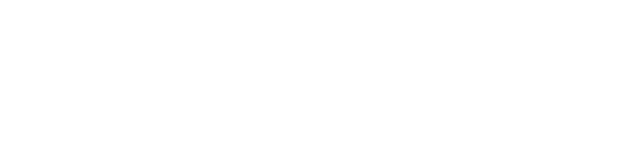
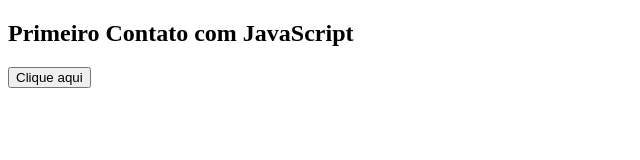
Before and after one commit to carloselima37-dot/Atividade11, a plain HTML site: page Index.html in a window 1280 px wide. Shown: the whole page, without its empty margins (0-640 px from the left). Drawn offline with Linux system fonts and the light colour scheme.

Commit message:
Atividade11

```diff
--- a/Index.html
+++ b/Index.html
@@ -7,6 +7,10 @@
 </head>
 <body>
 
+    <h2>Primeiro Contato com JavaScript</h2>
+
+    <button onclick="boasVindas()">Clique aqui</button>
+
  <script>
     function boasVindas(){
     let nome = prompt("Digite seu nome:");
```
